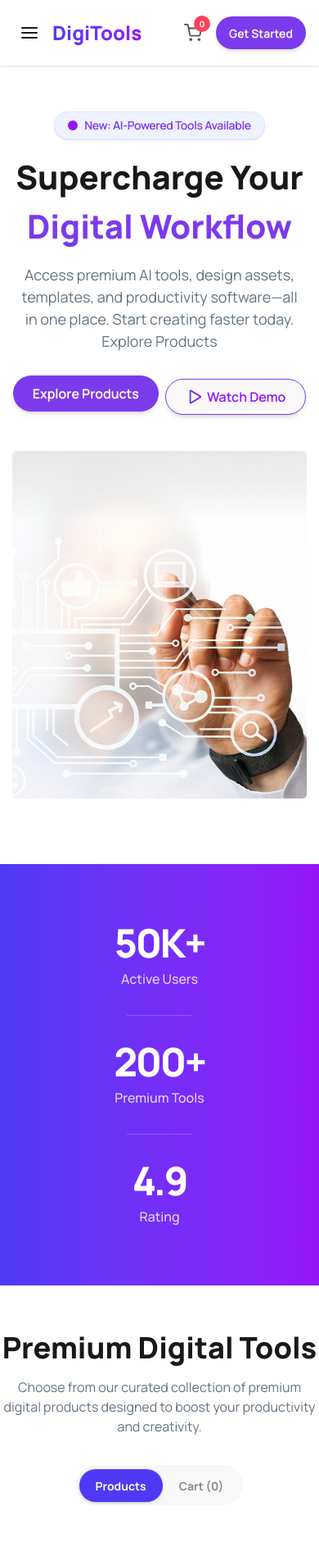
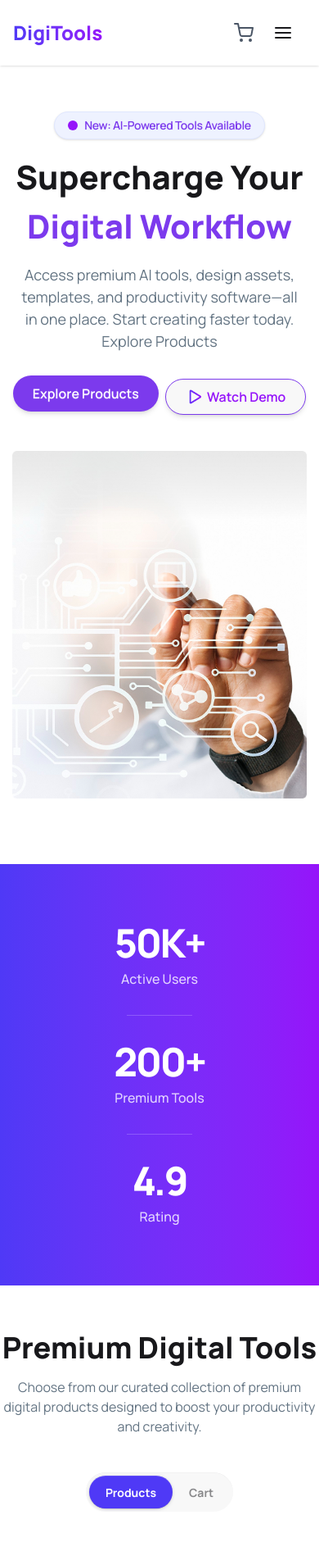
Before and after one commit to mdabdulawal2001/Digital-Tools-Platform, a React (Vite) app: page / in a window 390 px wide. Shown: the top 1898 px of the page at 82% size. Built offline with nearby package versions, Linux system fonts and the light colour scheme.

Commit message:
added better ui features

```diff
--- a/src/App.jsx
+++ b/src/App.jsx
@@ -32,8 +32,8 @@ const dataPromise = cardsData();
     <>
       <div className="max-w-400 mx-auto">
         {/* navbar section */}
-        <div className="lg:w-[85%] mx-auto sticky top-0 z-50">
-          <Navbar carts={carts}></Navbar>
+        <div className="bg-base-100 shadow-sm sticky top-0 z-50">
+          <Navbar setActiveTab={setActiveTab} carts={carts}></Navbar>
         </div>
 
         {/* banner section */}
--- a/src/components/Banner/State_Section/Started_Section/Started_Section.jsx
+++ b/src/components/Banner/State_Section/Started_Section/Started_Section.jsx
@@ -5,7 +5,7 @@ import rocketPng from "../../../../assets/rocket.png";
 
 const Started_Section = () => {
   return (
-    <div className="mt-10 mb-10 lg:mb-20 lg:mt-20">
+    <div id="features" className="scroll-mt-25 mt-10 mb-10 lg:mb-20 lg:mt-20">
       {/* title part */}
       <div className="space-y-4 flex flex-col justify-center items-center text-center">
         <h1 className="text-4xl lg:text-5xl font-extrabold">
--- a/src/components/Footer/Footer.jsx
+++ b/src/components/Footer/Footer.jsx
@@ -22,7 +22,7 @@ const Footer = () => {
           <h6 className="footer-title">Product</h6>
           {["Features", "Pricing", "Templates", "Integrations"].map(
             (item, i) => (
-              <a key={i} className="link link-hover">
+              <a href={item === "features" ? "#features" : item === "pricing" ? "#pricing" : ""} key={i} className="link link-hover">
                 {item}
               </a>
             )
--- a/src/components/Navbar/Navbar.jsx
+++ b/src/components/Navbar/Navbar.jsx
@@ -1,23 +1,22 @@
 import React from "react";
 import { FiShoppingCart, FiMenu } from "react-icons/fi";
 
-const Navbar = ({carts}) => {
+
+const Navbar = ({carts, setActiveTab}) => {
+
+  const closeDrawer = () => {
+  document.getElementById("main-drawer").checked = false;
+};
+
+
   return (
-    <div className="drawer">
+    <div className="drawer drawer-end lg:w-[90%] mx-auto">
       <input id="main-drawer" type="checkbox" className="drawer-toggle" />
       <div className="drawer-content flex flex-col">
         {/* Navbar Container */}
-        <header className=" navbar bg-base-100 shadow-sm px-4 md:px-10 h-20">
-          {/* Navbar Left part (Logo + Mobile Menu) */}
+        <header className="navbar px-4 md:px-10 h-20">
+          {/* Navbar Left part (Logo) */}
           <div className="flex items-center flex-1">
-            <div className="flex-none lg:hidden">
-              <label
-                htmlFor="main-drawer"
-                className="btn btn-ghost btn-square mr-2"
-              >
-                <FiMenu size={24} />
-              </label>
-            </div>
             <div>
               <a className="text-2xl md:text-3xl font-extrabold bg-linear-to-r from-[#4F39F6] to-[#9514FA] bg-clip-text text-transparent cursor-pointer">
                 DigiTools
@@ -28,18 +27,18 @@ const Navbar = ({carts}) => {
           {/* Navbar center part (Navigation Links) */}
           <div className="flex-none hidden lg:block">
             <ul className="menu menu-horizontal gap-1 text-gray-600 font-medium">
-              <li>
-                <a className="hover:text-[#7C3AED] transition-colors">
+              <li onClick={()=> setActiveTab("products")}>
+                <a href="#products" className="hover:text-[#7C3AED] transition-colors">
                   Products
                 </a>
               </li>
               <li>
-                <a className="hover:text-[#7C3AED] transition-colors">
+                <a href="#features" className="hover:text-[#7C3AED] transition-colors">
                   Features
                 </a>
               </li>
               <li>
-                <a className="hover:text-[#7C3AED] transition-colors">
+                <a href="#pricing" className="hover:text-[#7C3AED] transition-colors">
                   Pricing
                 </a>
               </li>
@@ -54,21 +53,25 @@ const Navbar = ({carts}) => {
             </ul>
           </div>
 
-          {/* Navbar right part (Cart, Login, Button) */}
+          {/* Navbar right part (Cart, Login, Button, menu icon) */}
           <div className="flex-1 justify-end flex items-center gap-2 md:gap-4">
 
             {/* cart */}
-            <button className="btn btn-ghost btn-circle text-gray-600 hover:text-[#7C3AED]">
+            <a onClick={()=> setActiveTab("cart")} href="#cart-section">
+              <button className="btn btn-ghost btn-circle text-gray-600 hover:text-[#7C3AED]">
               <div className="indicator">
                 {/* Cart Icon */}
-                <FiShoppingCart size={22} />
+                <FiShoppingCart size={24} />
 
                 {/* Red Circle Badge */}
-                <span className="indicator-item badge badge-sm h-5 w-5 rounded-full border-none bg-[#FF4157] text-white text-[10px] font-bold flex items-center justify-center p-0">
+                {
+                  carts.length < 1 ? "" : <span className="indicator-item badge badge-sm h-5 w-5 rounded-full border-none bg-[#FF4157] text-white text-[10px] font-bold flex items-center justify-center p-0">
                   {carts.length}
                 </span>
+                }
               </div>
             </button>
+            </a>
 
             {/* login */}
             <button className="btn btn-ghost hidden sm:inline-flex capitalize font-medium text-gray-700">
@@ -76,34 +79,43 @@ const Navbar = ({carts}) => {
             </button>
 
             {/* btn */}
-            <button className="btn bg-[#7C3AED] hover:bg-[#6D28D9] text-white border-none rounded-full lg:px-6 min-h-0 lg:h-11 capitalize shadow-md">
+            <button className="hidden md:block btn bg-[#7C3AED] hover:bg-[#6D28D9] text-white border-none rounded-full lg:px-6 min-h-0 lg:h-11 capitalize shadow-md">
               Get Started
             </button>
+            {/* menu icon */}
+            <div className="flex-none lg:hidden">
+              <label
+                htmlFor="main-drawer"
+                className="btn btn-ghost btn-square mr-2"
+              >
+                <FiMenu size={24} />
+              </label>
+            </div>
           </div>
         </header>
       </div>
 
       {/* Mobile Sidebar items */}
-      <div className="drawer-side z-50">
+      <div className="drawer-side z-50 ">
         <label htmlFor="main-drawer" className="drawer-overlay"></label>
-        <ul className="menu p-6 w-50 min-h-full bg-base-100 text-lg font-medium">
+        <ul className="menu p-6 w-64 min-h-full bg-base-100 text-lg font-medium ml-auto">
           <div className="mb-5 px-3 text-2xl font-bold text-[#7C3AED]">
             DigiTools
           </div>
           <li>
-            <a href="#products">Products</a>
+            <a onClick={closeDrawer} href="#products">Products</a>
           </li>
           <li>
-            <a href="#features">Features</a>
+            <a onClick={closeDrawer} href="#features">Features</a>
           </li>
           <li>
-            <a href="#pricing">Pricing</a>
+            <a onClick={closeDrawer} href="#pricing">Pricing</a>
           </li>
           <li>
-            <a href="#testimonials">Testimonials</a>
+            <a>Testimonials</a>
           </li>
           <li>
-            <a href="#faq">FAQ</a>
+            <a>FAQ</a>
           </li>
           <div className="divider opacity-50"></div>
           <li>
--- a/src/components/Premium_Section/Premium_Section.jsx
+++ b/src/components/Premium_Section/Premium_Section.jsx
@@ -10,7 +10,7 @@ const Premium_Section = ({ dataPromise, carts, setCarts }) => {
     <div>
 
       {/* loop all cards */}
-        <div className="mt-20 grid grid-cols-1 md:grid-cols-2 lg:grid-cols-3 gap-10 md:gap-15">
+        <div className="mt-14 md:mt-20 grid grid-cols-1 md:grid-cols-2 lg:grid-cols-3 gap-10 md:gap-15">
           {data?.map((d) => (
             <Single_Card d={d} key={d.id} carts={carts} setCarts={setCarts}></Single_Card>
           ))}
--- a/src/components/Premium_Section/Premium_Title.jsx
+++ b/src/components/Premium_Section/Premium_Title.jsx
@@ -16,7 +16,7 @@ const Premium_Title = ({activeTab , setActiveTab, carts}) => {
       </div>
 
       {/* tab */}
-      <div className="flex justify-center items-center mt-3 lg:mt-5">
+      <div className="flex justify-center items-center mt-5">
 
         <div className="tabs tabs-box rounded-3xl px-1">
           <input
@@ -25,14 +25,15 @@ const Premium_Title = ({activeTab , setActiveTab, carts}) => {
             name="my_tabs_1"
             className={`tab rounded-3xl px-5 font-bold ${activeTab === "products"? "bg-[#4F39F6] text-white" : null}`}
             aria-label="Products"
-            defaultChecked
+            checked={activeTab === "products"}
           />
           <input
             onClick={() => setActiveTab("cart")}
             type="radio"
             name="my_tabs_1"
             className={`tab rounded-3xl px-5 font-bold ${activeTab === "cart"? "bg-[#4F39F6] text-white" : null}`}
-            aria-label={`Cart (${carts.length})`}
+            aria-label={`Cart ${carts.length < 1 ? "" : `(${carts.length})`}`}
+            checked={activeTab === "cart"}
           />
         </div>
       </div>
--- a/src/components/Premium_Section/Single_Card.jsx
+++ b/src/components/Premium_Section/Single_Card.jsx
@@ -24,7 +24,7 @@ const Single_Card = ({ d, carts, setCarts }) => {
   return (
     <div>
       {/* dynamic card */}
-      <div className="mx-auto rounded-3xl card w-96 bg-base-100 border border-[#d5d2d2] shadow-sm hover:lg:scale-105 transition-all hover:shadow-md">
+      <div id="products" className="scroll-mt-52 mx-auto rounded-3xl card w-96 bg-base-100 border border-[#d5d2d2] shadow-sm hover:lg:scale-105 transition-all hover:shadow-md">
         <div className="card-body">
           {/* badge */}
           <div className={`ml-auto badge badge-lg ${d.tagType === "best seller"? "rounded-2xl badge-warning font-bold text-[#BB4D00] bg-[#FEF3C6]" : d.tagType === "popular"? "badge-info text-[#4F39F6] font-bold bg-[#E1E7FF] rounded-2xl" : "rounded-2xl font-bold badge-success text-[#0A883E] bg-[#DBFCE7]"}`}>
@@ -64,7 +64,7 @@ const Single_Card = ({ d, carts, setCarts }) => {
             }
           </ul>
           <div className="mt-6">
-            <button onClick={handleBuyBtn} className={`rounded-full ${isBuyNow ? "btn btn-success btn-block" : "btn btn-primary btn-block"}`}>
+            <button onClick={handleBuyBtn} className={`rounded-full ${isBuyNow ? "btn btn-success btn-block text-white font-bold" : "btn btn-primary btn-block"}`}>
               {isBuyNow ? "Added to cart" : "Buy Now"}
             </button>
           </div>
--- a/src/components/Pricing_Section/Pricing_Section.jsx
+++ b/src/components/Pricing_Section/Pricing_Section.jsx
@@ -3,7 +3,7 @@ import React from "react";
 
 const Pricing_Section = () => {
   return (
-    <div>
+    <div id="pricing" className="scroll-mt-25">
       {/* title part */}
       <div className="space-y-4 flex flex-col justify-center items-center text-center">
         <h1 className="text-4xl lg:text-5xl font-extrabold">
--- a/src/index.css
+++ b/src/index.css
@@ -8,3 +8,7 @@
 *{
     font-family: "Manrope", sans-serif;
 }
+
+html {
+  scroll-behavior: smooth;
+}
```
Also changed, not shown: src/components/Premium_Section/Cart.jsx (+5 -3 lines).
